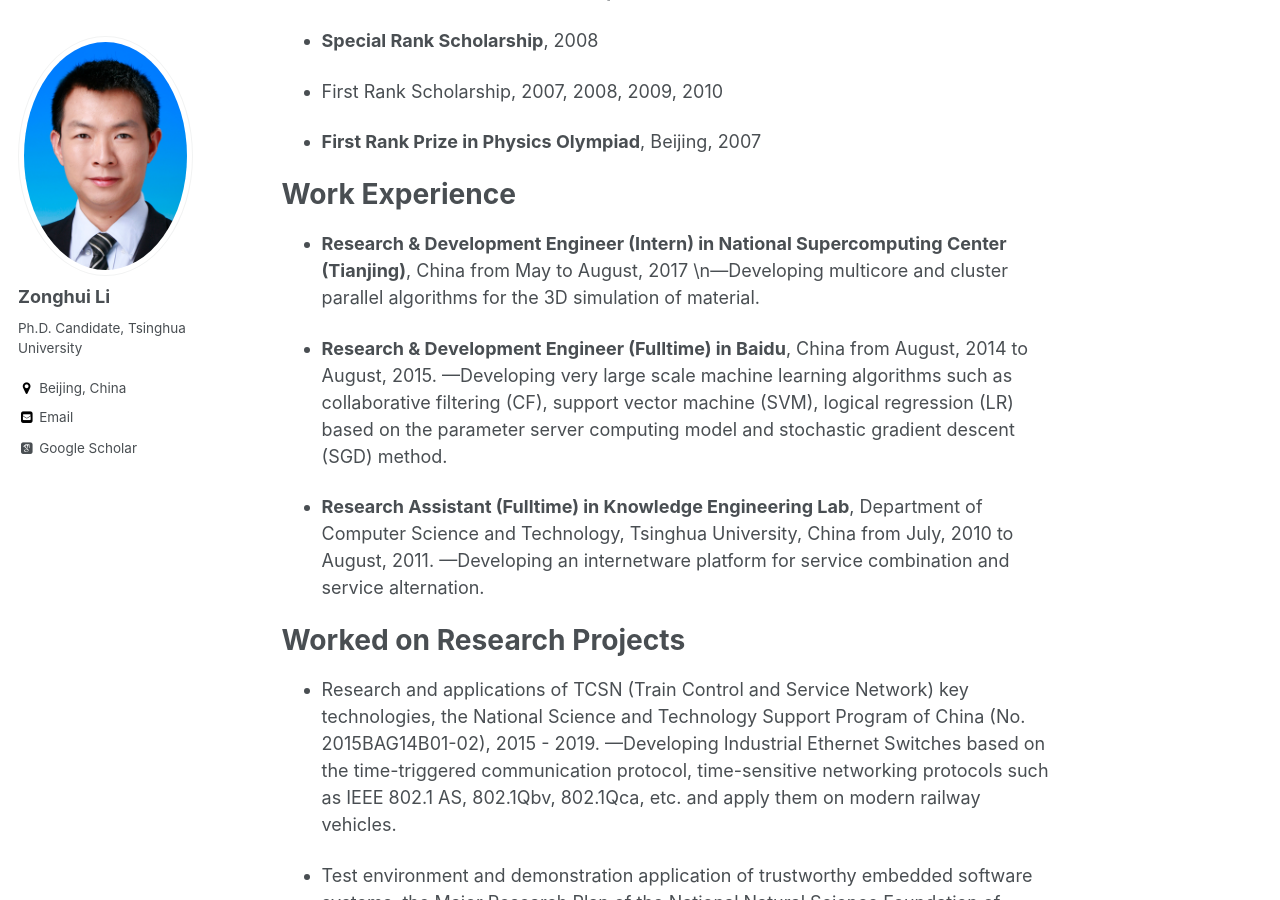
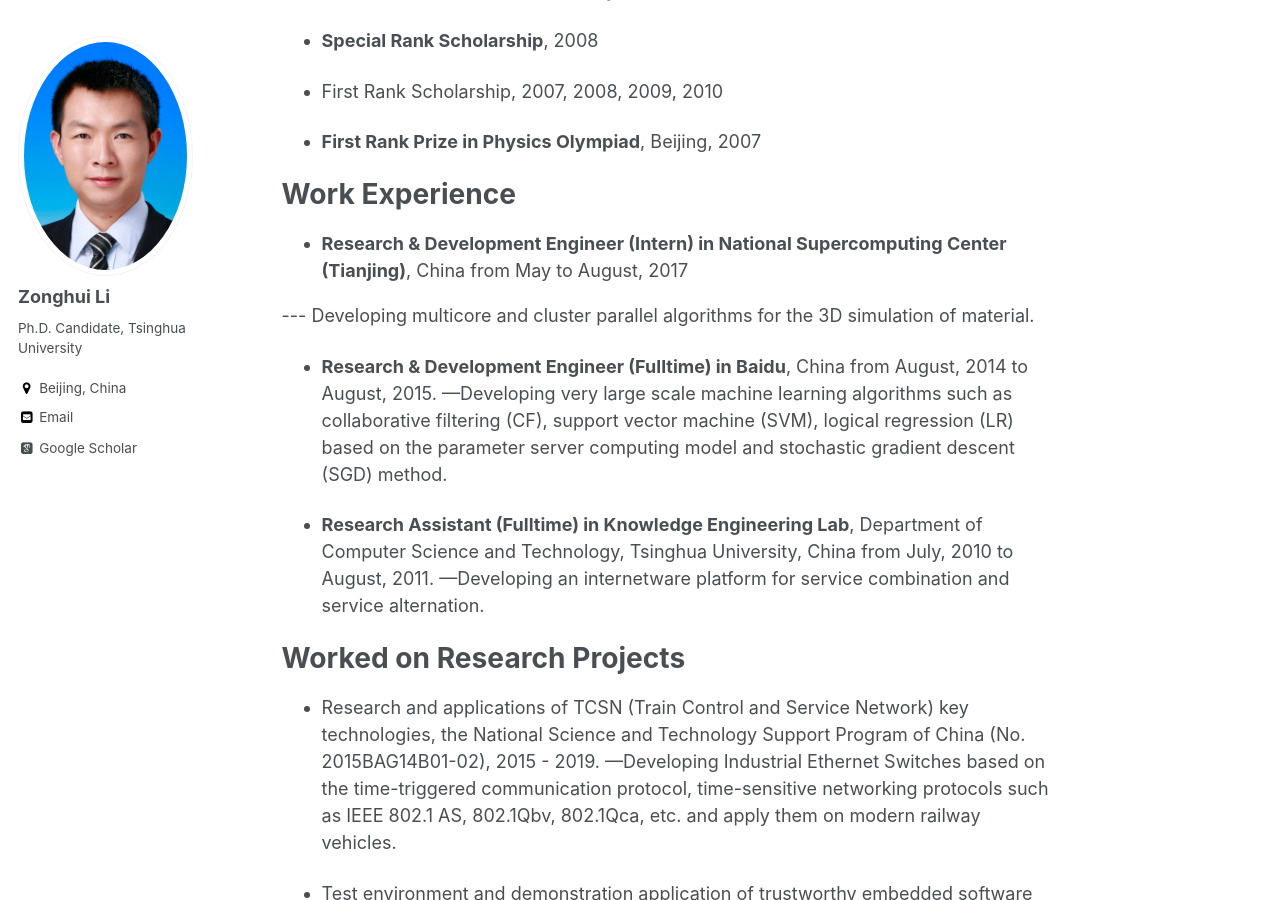
Before and after one commit to yingwangbjtu/lizonghui.github.io, a Jekyll site: the page built from _pages/about.md, in a window 1280 px wide and 900 px high, scrolled down 929 px. Built offline with Jekyll 4.4.1, drawn with Linux system fonts in a browser that asks for light colours; some web fonts are replaced.

```diff
--- a/_pages/about.md
+++ b/_pages/about.md
@@ -42,7 +42,8 @@ Awards and Honors
 Work Experience
 ======
 - **Research & Development Engineer (Intern) in National Supercomputing Center (Tianjing)**, China from May to August, 2017
-\n---Developing multicore and cluster parallel algorithms for the 3D simulation of material.
+
+\-\-\- Developing multicore and cluster parallel algorithms for the 3D simulation of material.
 
 - **Research & Development Engineer (Fulltime) in Baidu**, China from August, 2014 to August, 2015.
 ---Developing very large scale machine learning algorithms such as collaborative filtering (CF), support vector machine (SVM), logical regression (LR) based on the parameter server computing model and stochastic gradient descent (SGD) method.
```
